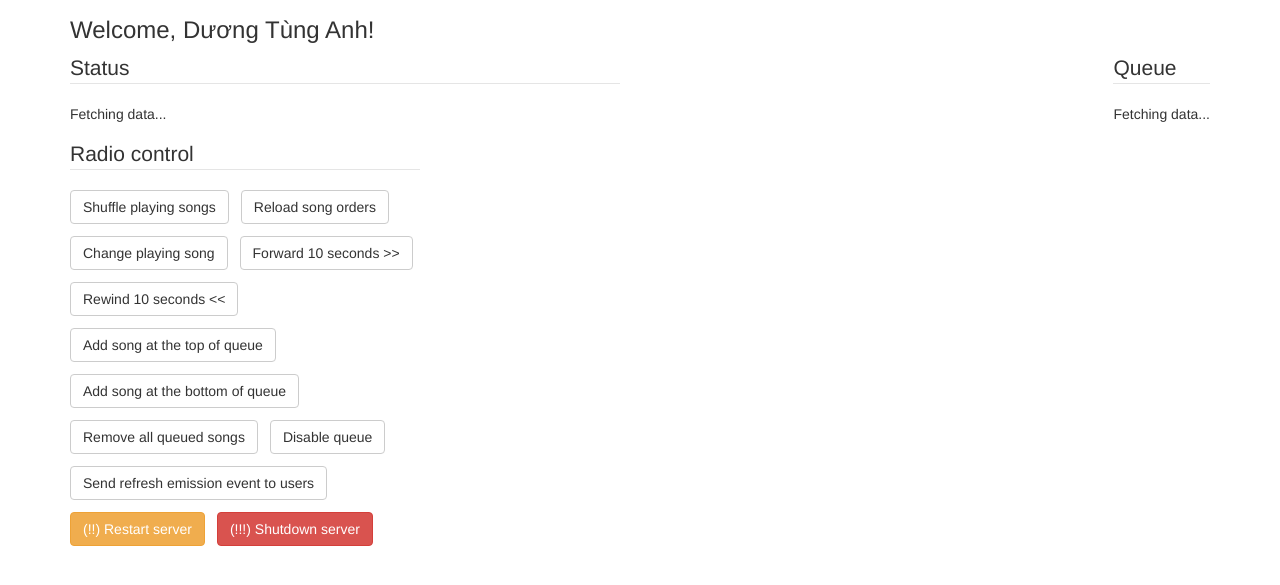
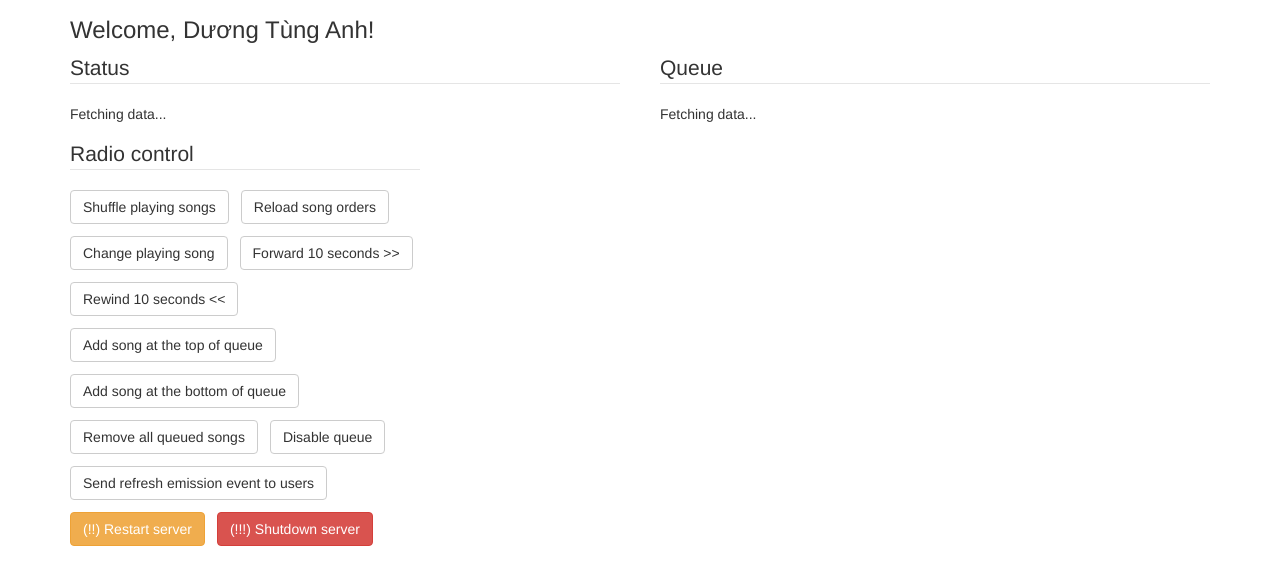
Before and after one commit to tunnaduong/C4_SERVER, a website: page index.html in a window 1280 px wide. Shown: the part 63-648 px from the top of the page. Drawn offline with nearby package versions, Linux system fonts and the light colour scheme; no server answers.

Commit message:
fixed width

```diff
--- a/index.html
+++ b/index.html
@@ -26,7 +26,7 @@
     <div style="float: left">
       <fieldset style="width: 550px">
         <legend>Status</legend>
-        <div id="status"></div>
+        <div id="status">Fetching data...</div>
       </fieldset>
 
       <div style="margin: 15px 0">
@@ -71,9 +71,9 @@
       </fieldset>
     </div>
 
-    <fieldset style="max-width: 550px; float: right">
+    <fieldset style="max-width: 550px; width: 100%; float: right">
       <legend>Queue</legend>
-      <div id="queue" style="width: 100%"></div>
+      <div id="queue">Fetching data...</div>
     </fieldset>
 
     <script>
```
